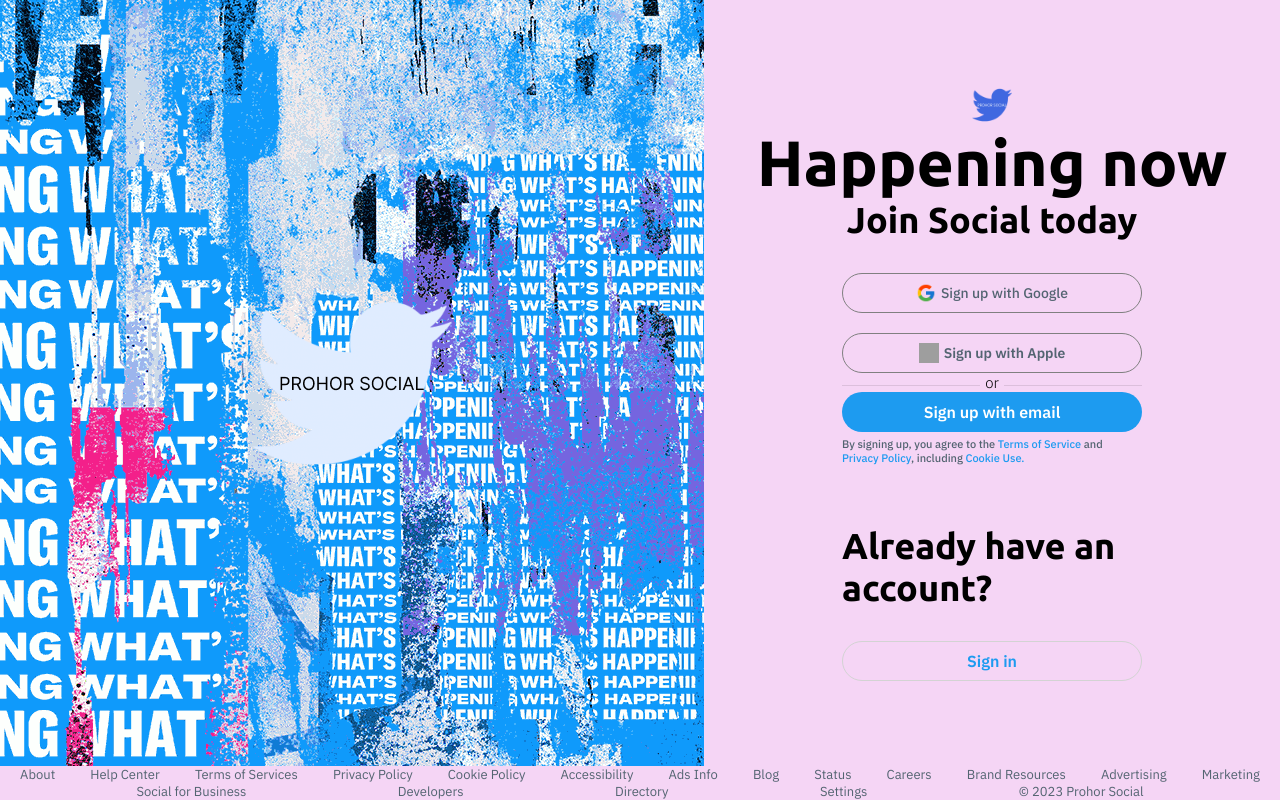
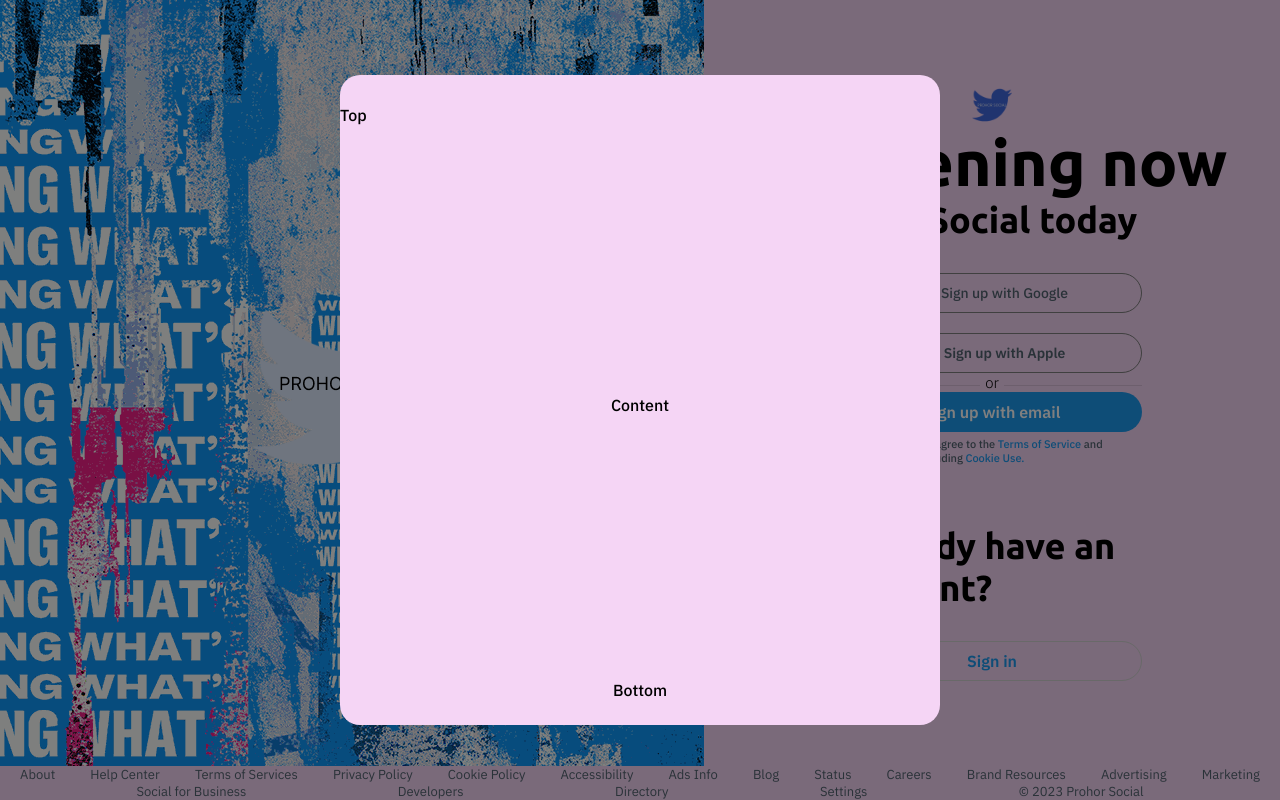
Before and after one commit to GarryProhor/social-react, a React (Create React App) app: page / in a window 1280 px wide. Built offline with nearby package versions, Linux system fonts and the light colour scheme; grey boxes are pictures that could not be loaded.

Commit message:
UPD: add state forgotPassword && add modal ForgotPassword

```diff
--- a/src/pages/Landing.tsx
+++ b/src/pages/Landing.tsx
@@ -4,6 +4,7 @@
 import {resetUsername} from "../redux/Slices/UserSlice";
 import RegisterModal from "../features/register";
 import {RightSideBar, LandingFooter} from '../features/landing'
+import ForgotPasswordModal from "../features/forgotpassword";
 
 import './Landing.css';
 import '../assets/css/global.css'
@@ -19,7 +20,7 @@
 
     const [register, setRegister] = useState<boolean>(false);
     const [login, setLogin] = useState<boolean>(false);
-
+    const [forgotPassword, setForgotPassword] = useState<boolean>(true);
     const toggleRegister = () => {
         setRegister(!register);
     }
@@ -29,10 +30,15 @@
         dispatch(resetUsername());
     }
 
+    const toggleForgotPassword = () =>{
+        setForgotPassword(!forgotPassword);
+    }
+
     return (
         <div className='home-container bg-color'>
             {register ? <RegisterModal toggleModal={toggleRegister}/> : <></>}
             {login ? <LoginModal toggleModal={toggleLogin} toggleRegister={toggleRegister}/> : <></>}
+            {forgotPassword ? <ForgotPasswordModal toggleModal={toggleForgotPassword}/> : <></>}
             <div className="landing-layout">
                 <div className="landing-top-left bg-blue">
                     <img src={whiteLogo} alt="white-logo" className="landing-top-left-logo"/>
```
